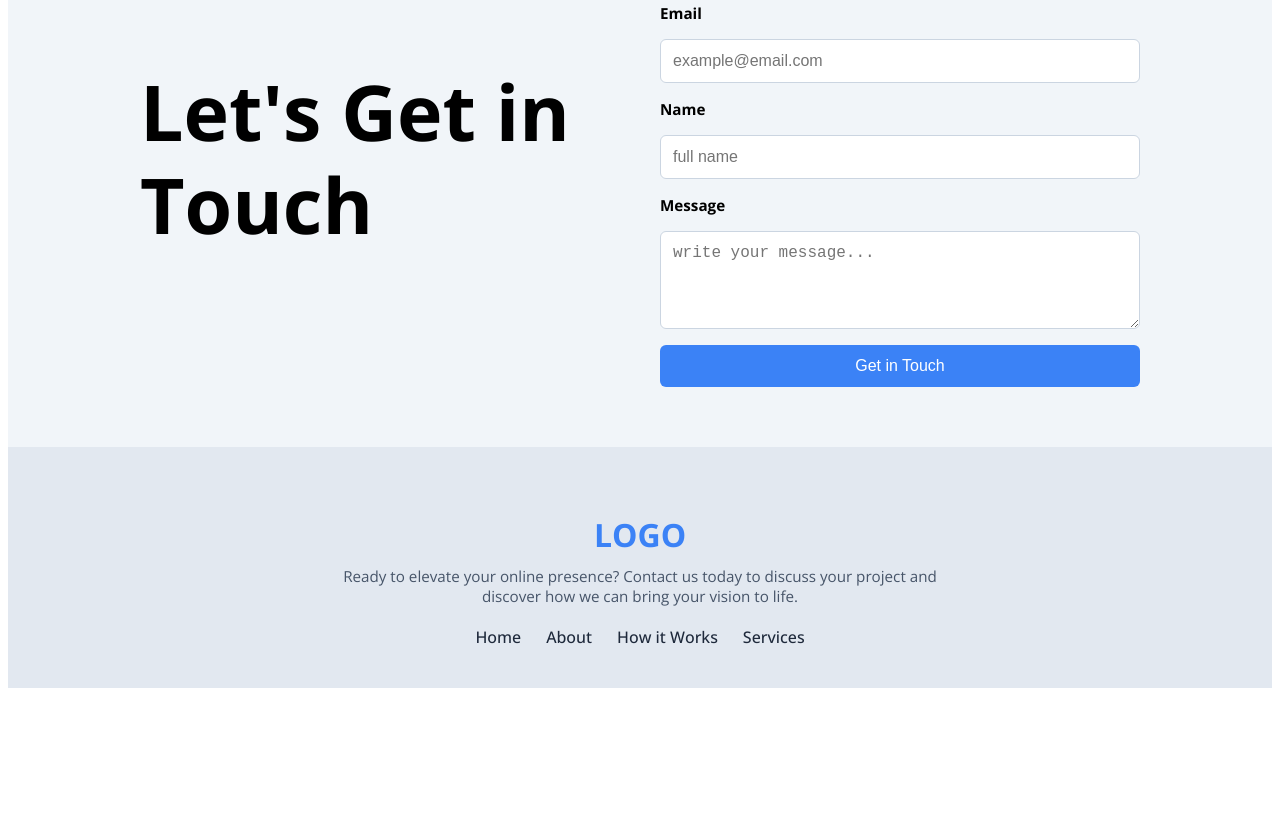
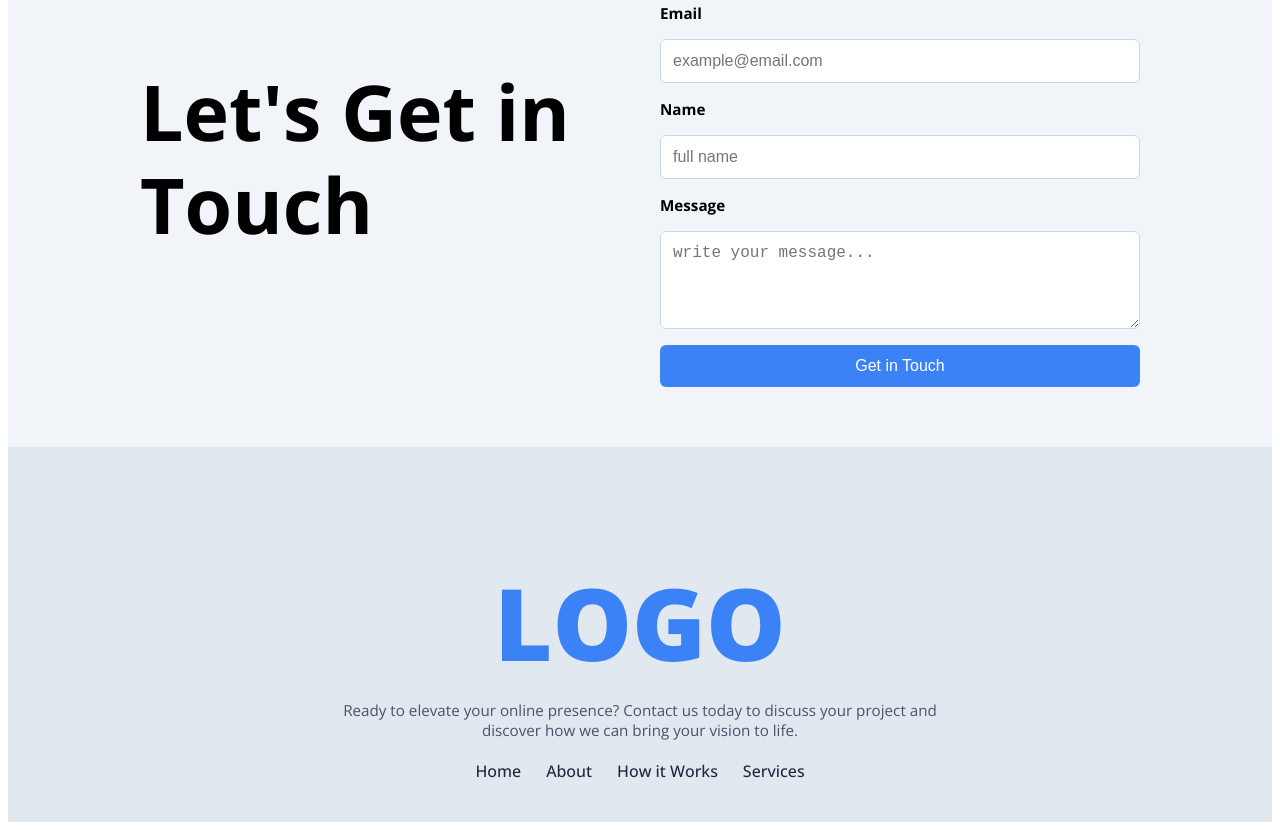
Before and after one commit to MubarakHossenAbir/my-second-website, a plain HTML site: page index.html in a window 1280 px wide. Shown: the part 2650-3480 px from the top of the page. Before the commit the page ends 3346 px from the top, so only its background shows below. Drawn offline with nearby package versions, Linux system fonts and the light colour scheme.

Commit message:
added my fifth step

```diff
--- a/index.html
+++ b/index.html
@@ -136,11 +136,10 @@
 
 
      </main>
-     <footer>
-        <!-- ================== Footer Section ================== -->
+    <!-- ================== Footer Section ================== -->
 <footer class="footer">
   <div class="footer-content">
-    <h2 class="footer-logo">LOGO</h2>
+    <h1 class="footer-logo">LOGO</h1>
     <p class="footer-desc">
       Ready to elevate your online presence? Contact us today to discuss your project and discover how we can bring your vision to life.
     </p>
@@ -153,5 +152,6 @@
   </div>
 </footer>
 
+
     </body>
 </html>
--- a/styles/blog.css
+++ b/styles/blog.css
@@ -281,8 +281,8 @@ nav ul a {
   text-align: center;
 }
 .footer-logo {
-  font-size: 2rem;
-  font-weight: 700;
+  font-size: 100px;
+  font-weight: 800;
   color: #3b82f6;
   margin-bottom: 10px;
 }
```
